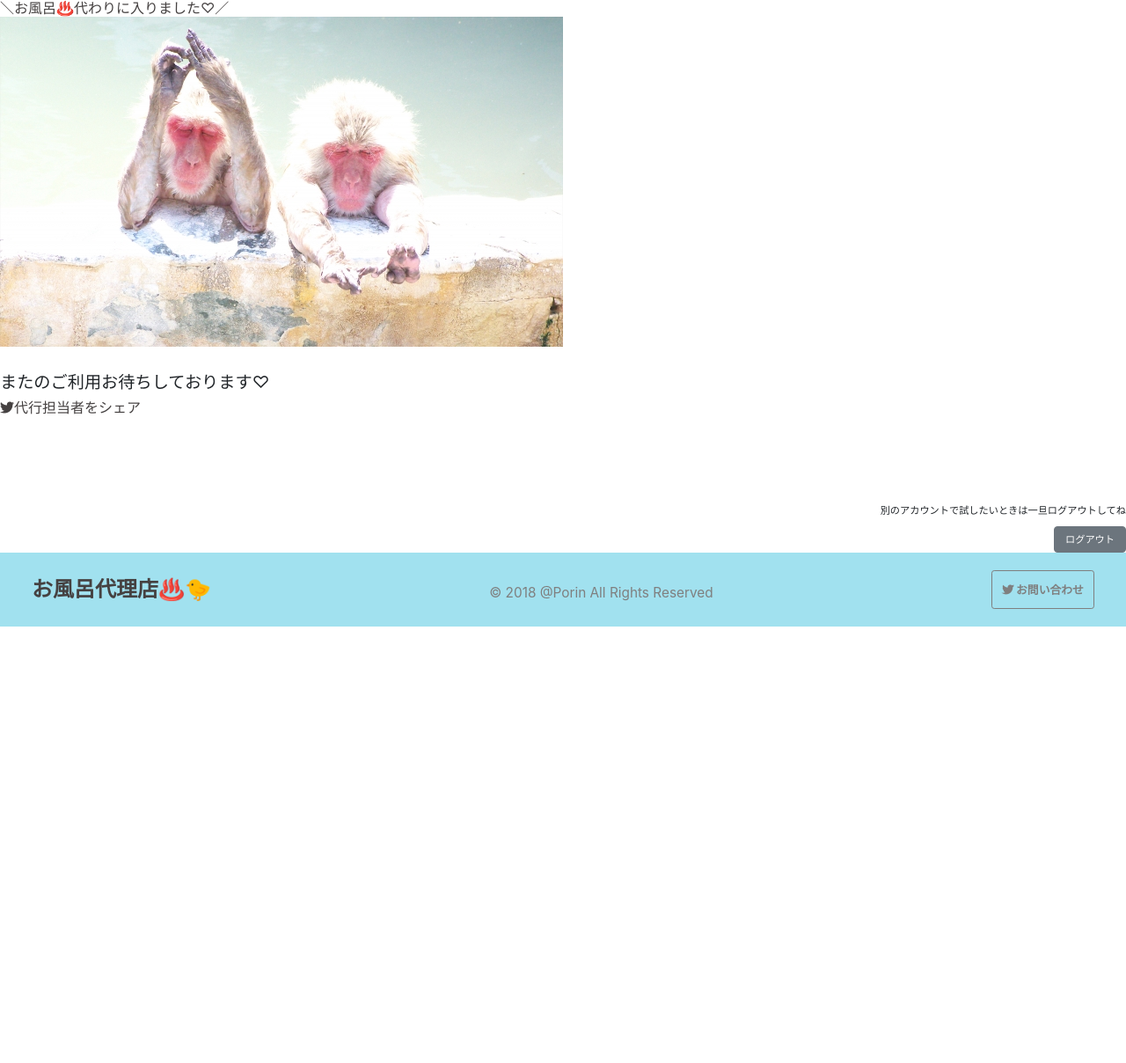
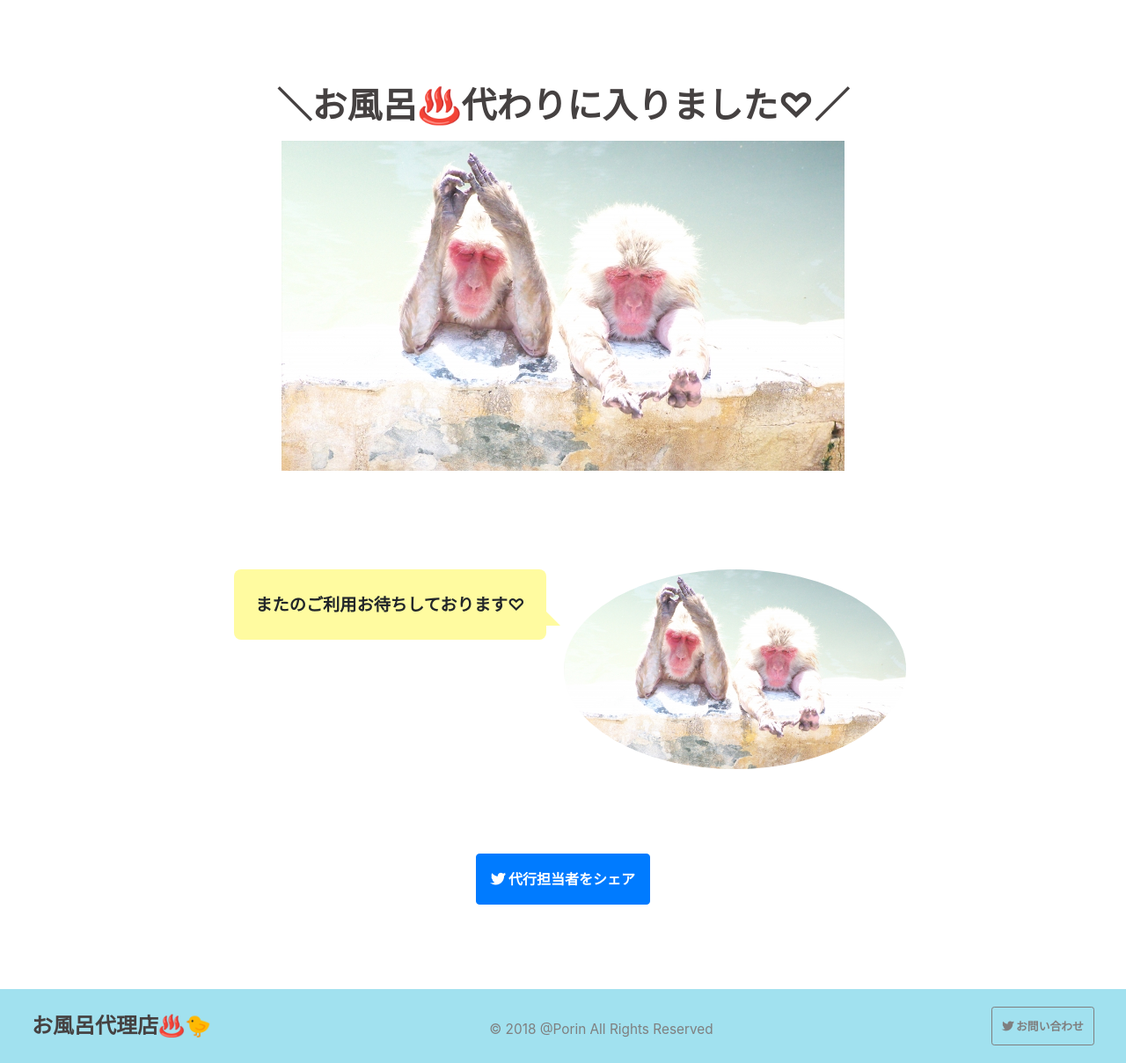
Before and after one commit to mihoijuin/ofuro-agency, a Django app: page /result1 in a window 1280 px wide. Shown: the part 87-1295 px from the top of the page at 88% size. Before the commit the page ends 799 px from the top, so only its background shows below. Run offline with Django 3.2, Linux system fonts and the light colour scheme; some libraries are stand-ins or nearby versions.

Commit message:
[add]refs #49 result画面のデザイン完成（非レスポンシブ

```diff
--- a/ofuro/static/css/style.css
+++ b/ofuro/static/css/style.css
@@ -194,6 +194,33 @@ header {
   font-size: 2rem;
   white-space: pre-wrap; }
 
+/* result page */
+.result-greeting p {
+  display: inline-block;
+  background-color: #FFFBA0;
+  border-radius: .5rem;
+  font-weight: bold;
+  text-align: center;
+  margin: auto 1rem;
+  padding: 1.5rem;
+  vertical-align: top;
+  white-space: pre-wrap; }
+  .result-greeting p:after {
+    position: absolute;
+    margin: 0;
+    padding: 0;
+    transform: translateX(150%) translateY(calc(1.5rem - 0%));
+    width: 0;
+    content: "";
+    border-width: 0 1rem 1rem 0;
+    border-style: solid;
+    border-color: #FFFBA0 transparent; }
+
+.img-rounded {
+  border-radius: 50%;
+  width: 35%;
+  height: 100%; }
+
 /* footer */
 footer {
   display: flex;
--- a/ofuro/static/css/style.scss
+++ b/ofuro/static/css/style.scss
@@ -246,6 +246,39 @@ header {
   white-space: pre-wrap;
 }
 
+/* result page */
+.result-greeting {
+  p {
+    display: inline-block;
+    background-color: $yellow;
+    border-radius: .5rem;
+    font-weight: bold;
+    text-align: center;
+    margin: auto 1rem;
+    padding: 1.5rem;
+    vertical-align: top;
+    white-space: pre-wrap;
+
+    &:after {
+      position: absolute;
+      margin: 0;
+      padding: 0;
+      transform: translateX(150%) translateY(calc(1.5rem - 0%));
+      width: 0;
+      content: "";
+      border-width: 0 1rem 1rem 0;
+      border-style: solid;
+      border-color: $yellow transparent;
+    }
+  }
+}
+
+.img-rounded {
+  border-radius: 50%;
+  width: 35%;
+  height: 100%;
+}
+
 
 /* footer */
 footer {
--- a/ofuro/templates/result1.html
+++ b/ofuro/templates/result1.html
@@ -7,31 +7,33 @@
 <meta property="og:title" content="お風呂代理店">
 <meta property="og:type" content="website">
 <meta property="og:image" content="https://ofuro-agency.herokuapp.com/static/images/ofuro-monkey.jpg">
-<meta property="og:site_name" content="お風呂がめんどくさいときにどうぞ">
+<meta property="og:site_name" content="お風呂めんどいときはお風呂代理店へ">
 <meta property="og:description" content="お風呂めんどくさいときってありますよね？そんなとき、誰かが代わりに入ってくれれば...ここはそんなあなたの夢を叶える場所です">
 <meta name="twitter:card" content="summary_large_image">
 <meta name="twitter:site" content="@ofuro_agency">
-<meta name="twitter:title" content="お風呂代理店">
+<meta name="twitter:title" content="お風呂代わりに入りました🐒">
 <meta name="twitter:description" content="お風呂めんどくさいときってありますよね？そんなとき、誰かが代わりに入ってくれれば...ここはそんなあなたの夢を叶える場所です">
 <meta name="twitter:image:src" content="https://ofuro-agency.herokuapp.com/static/images/ofuro-monkey.jpg">
 {% endblock %}
 
 
 {% block content %}
-  <h2>＼お風呂♨️代わりに入りました♡／</h2>
-  <img src="{% static 'images/ofuro-monkey.jpg' %}" alt="">
+  <div class="container text-center my-5 py-5">
+    <h2 class="heading">＼お風呂♨️代わりに入りました♡／</h2>
+    <img src="{% static 'images/ofuro-monkey.jpg' %}" alt="" class="result-img my-3">
 
-  <!-- TODO Bootstrapでrow, colを設定してPC画面では横並びにする-->
-  <div>
-    <img src="" alt="">
-    <p>またのご利用お待ちしております♡</p>
-  </div>
+    <div class="result-greeting my-5 py-5">
+      <p>またのご利用お待ちしております♡</p>
+      <img src="{% static 'images/ofuro-monkey.jpg' %}" alt="" class="img-rounded">
+    </div>
+    <a href="https://twitter.com/share?url=https://ofuro-agency.herokuapp.com/result1&via=ofuro_agency&related=twitterapi%2Ctwitter&hashtags=お風呂めんどいときはお風呂代理店へ&text=お風呂代わりに入りました🐒" target="_blank" onclick="window.open(this.href, 'tweetwindow', 'width=650, height=470, personalbar=0, toolbar=0, scrollbars=1, sizable=1'); return false;" class="btn btn-primary text-white font-weight-bold p-3"><span class="fab fa-twitter"> 代行担当者をシェア</span></a>
 
-  <a href=""><span class="fab fa-twitter">代行担当者をシェア</span></a>
-
-  <!-- TODO ログインしてる場合だけ見せたい -->
-  <div class="text-right">
-    <p class="logout-message mt-5 mb-2 pt-5">別のアカウントで試したいときは一旦ログアウトしてね</p>
-    <a href="logout" class="logout btn btn-secondary text-white">ログアウト</a>
+    <!-- ログインしてる場合だけ見せる -->
+    {% if user.is_authenticated %}
+    <div class="text-right">
+      <p class="logout-message mt-5 mb-2 pt-5">別のアカウントで試したいときは一旦ログアウトしてね</p>
+      <a href="logout" class="logout btn btn-secondary text-white">ログアウト</a>
+    </div>
+    {% endif %}
   </div>
 {% endblock %}
```
Also changed, not shown: 1 other file.
